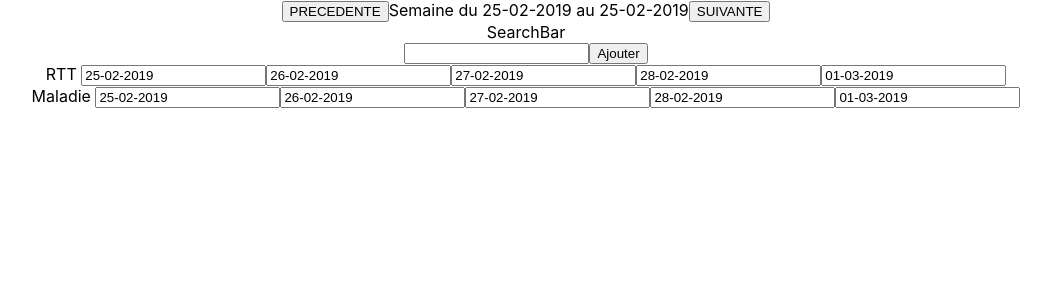
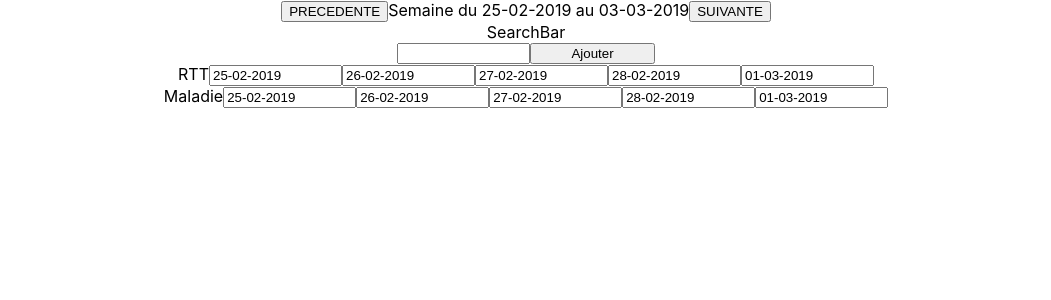
Before and after one commit to OthmanASSAS/Mon-Cra, a React (Create React App) app: page / in a window 1280 px wide. Shown: the top 300 px of the page, without its empty margins (114-1165 px from the left). Built offline with nearby package versions, Linux system fonts and the light colour scheme.

Commit message:
fix render dates

```diff
--- a/src/App.js
+++ b/src/App.js
@@ -12,27 +12,26 @@ class App extends Component {
 
     state = {
         dateMonday: moment().day('Monday'),
-        datesWeek:[],
+        datesWeek: [],
         activity: '',
         activities: ['RTT', 'Maladie']
 
 
     }
 
-    componentDidMount(){
+    componentDidMount() {
         this.generateDatesWeek()
     }
 
     generateDatesWeek = () => {
-        const dateMonday=this.state.dateMonday.clone()
+        let datesWeek = []
+        for (let i = 0; i <= 4; i++) {
 
-        let datesWeek=[this.state.dateMonday];
-        for (let i = 0; i <= 3; i++) {
-
-            datesWeek = [...datesWeek, dateMonday.add(1, 'Days').clone()]
+            // datesWeek.push(this.state.dateMonday.clone().add(i,'Days'))
+            datesWeek = [...datesWeek, this.state.dateMonday.clone().add(i, 'Days')]
         }
-        console.log({datesWeek});
-        this.setState({datesWeek})
+        console.log({ datesWeek })
+        this.setState({ datesWeek })
     }
 
 
@@ -46,6 +45,7 @@ class App extends Component {
             newDateMonday.add(7, 'days')
         }
         this.setState({ dateMonday: newDateMonday })
+        this.generateDatesWeek()
     }
 
     handleActivity = (e) => {
--- a/src/components/ActivitiesWeek/ActivitiesWeek.jsx
+++ b/src/components/ActivitiesWeek/ActivitiesWeek.jsx
@@ -1,12 +1,16 @@
 import React from 'react';
 
-const ActivitiesWeek = ({activities,datesWeek}) => {
-    const renderInputsbyDate = datesWeek.map(date =><input value={date.format('DD-MM-YYYY')}/>)
+import styles from './ActivitiesWeek.module.css'
+
+import ActivityWeek from './ActivityWeek/ActivityWeek'
+
+
+const ActivitiesWeek = ({ activities, datesWeek }) => {
+
     return (
-        <div>
-          {  activities.map(activity=>{
-              return <div>{activity} {renderInputsbyDate}</div>
-          })}
+        <div >
+            {activities.map((activity, index) => <ActivityWeek key={index} activity={activity} datesWeek={datesWeek} />)}
+
 
         </div>
     );
--- /dev/null
+++ b/src/components/ActivitiesWeek/ActivityWeek/ActivityWeek.jsx
@@ -0,0 +1,13 @@
+import React from 'react';
+
+import styles from './ActivityWeek.module.css'
+
+const ActivityWeek = ({ activity, datesWeek }) => {
+    return (
+        <div container={styles.container}>
+            {activity}{datesWeek.map((date, index) => <input key={index} value={date.format('DD-MM-YYYY')}/>)}
+        </div>
+    );
+};
+
+export default ActivityWeek;
--- /dev/null
+++ b/src/components/ActivitiesWeek/ActivityWeek/ActivityWeek.module.css
@@ -0,0 +1,3 @@
+input{
+    width:125px;
+}
--- a/src/components/Week/Week.jsx
+++ b/src/components/Week/Week.jsx
@@ -4,7 +4,7 @@ const Week = ({ dateMonday,addSubtractWeek }) => {
     return (
         <div>
             <button id="subtractButton" onClick={addSubtractWeek}>PRECEDENTE</button>
-            Semaine du {dateMonday.format("DD-MM-YYYY")} au {dateMonday.clone().format("DD-MM-YYYY")}
+            Semaine du {dateMonday.format("DD-MM-YYYY")} au {dateMonday.clone().add(6,'Days').format("DD-MM-YYYY")}
             <button id="addButton" onClick={addSubtractWeek}>SUIVANTE</button>
         </div>
     );
```
Also changed, not shown: src/components/ActivitiesWeek/ActivitiesWeek.module.css (added).
